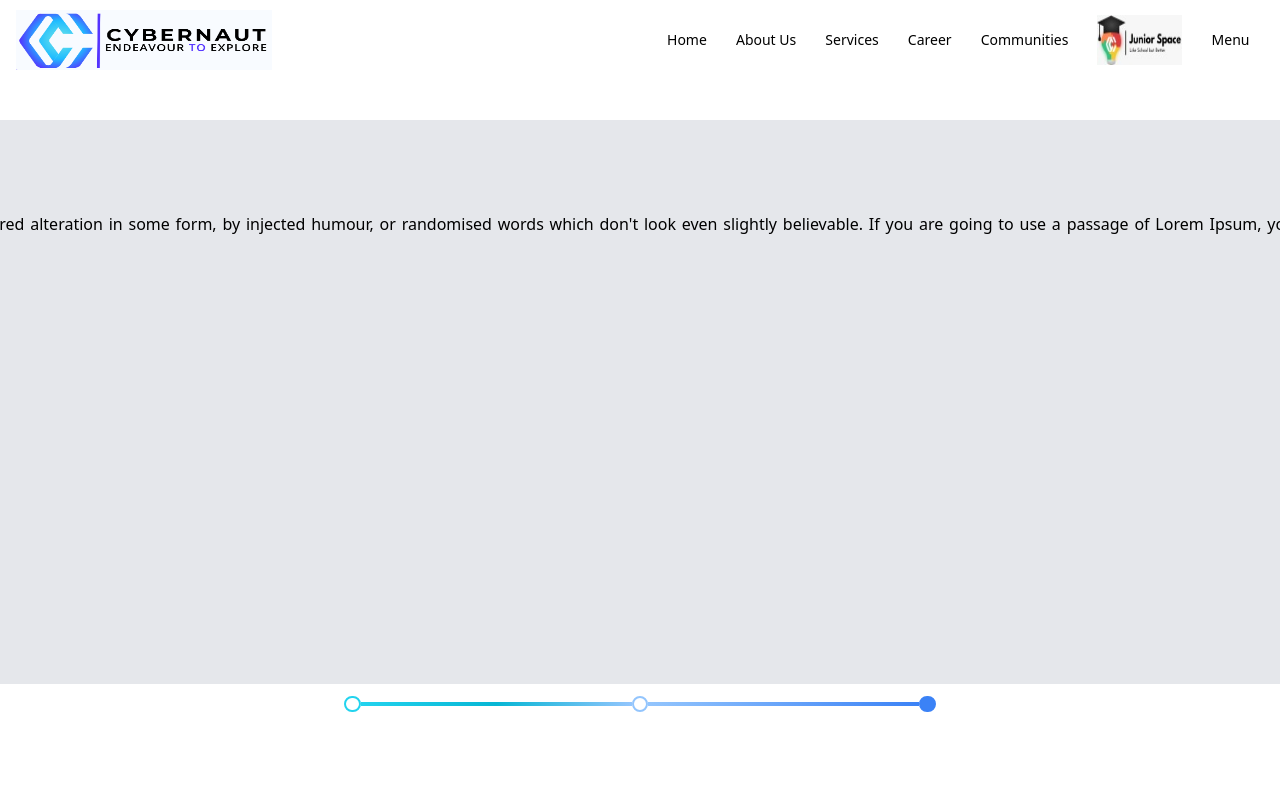
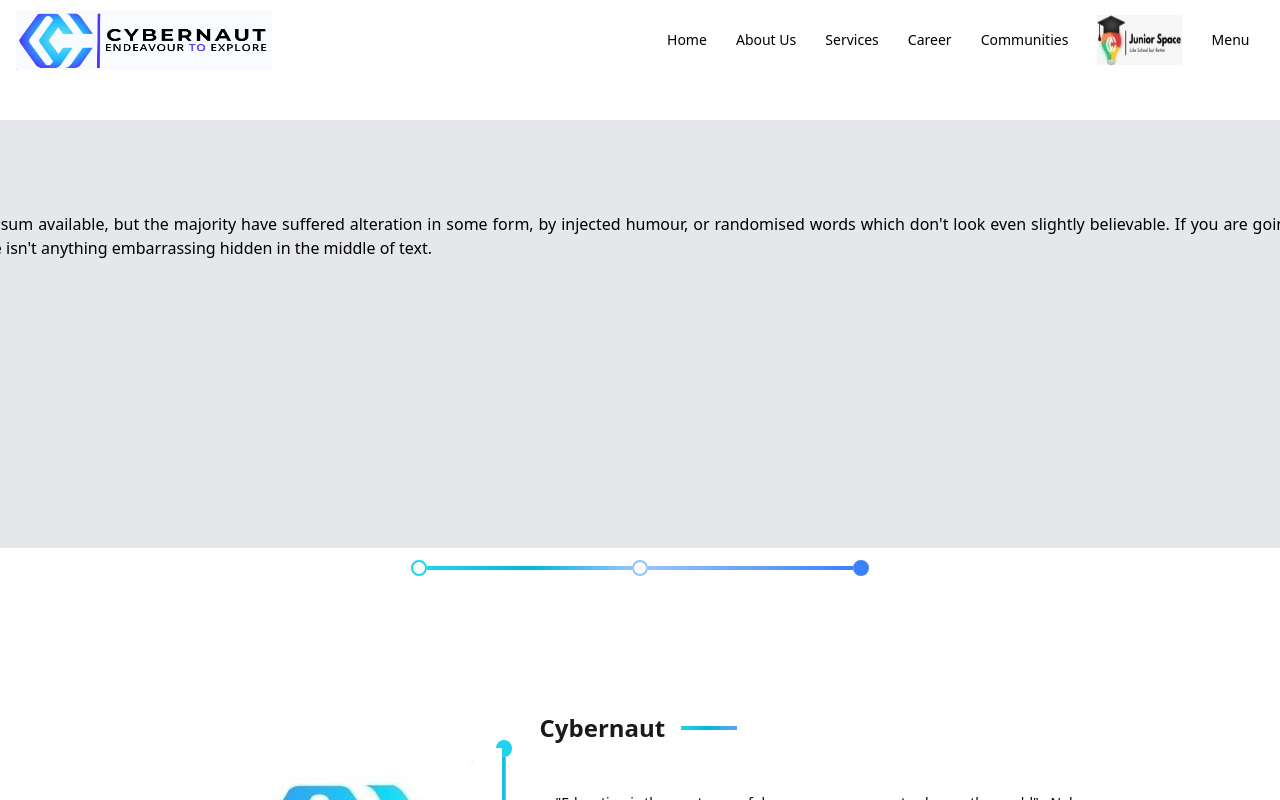
Before and after one commit to Gautham0718/Cybernaut-website, a Next.js app: page / in a window 1280 px wide. Shown: the top 800 px of the page. Built offline with nearby package versions, Linux system fonts and the light colour scheme.

Commit message:
Update NewSlider.tsx

```diff
--- a/components/NewSlider.tsx
+++ b/components/NewSlider.tsx
@@ -61,13 +61,13 @@ const NewSlider: React.FC = () => {
           </div>
         </div>
         <div className="lg:h-[70%] bg-gray-200  m-10">
-          <div className="flex flex-row align-middle items-center ml-20 mr-[500px]">
+          <div className="flex flex-row align-middle items-center ml-20">
           <div className="text-justify gap-y-4 mt-12">
           <div className="flex items-center gap-x-4">
             <p className=" text-4xl font-bold">TECH COURSES</p>
             <div className="w-14 h-1 bg-gradient-to-r from-cyan-400 via-cyan-500 to-blue-400"></div>
           </div>
-          <p className="py-1">
+          <p className="py-1 mr-96">
           There are many variations of passages of Lorem Ipsum available, but the majority have suffered alteration in some form, by injected humour, or randomised words which don't look even slightly believable. If you are going to use a passage of Lorem Ipsum, you need to be sure there isn't anything embarrassing hidden in the middle of text.
           </p>
           <div className="flex flex-row py-4 gap-x-4">
```
